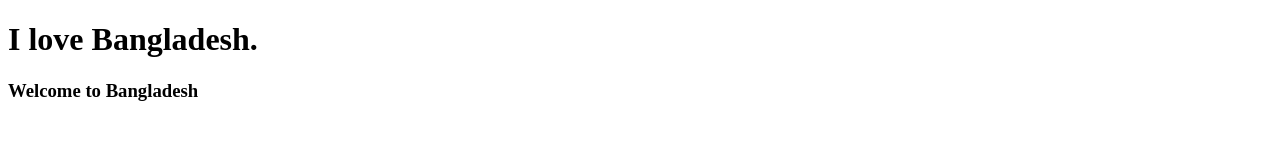
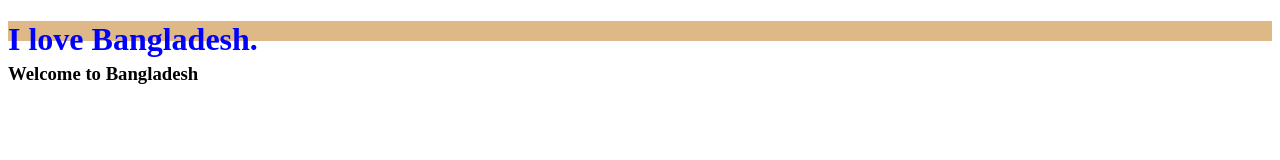
Before and after one commit to Neamat-bge/my-first-repo, a plain HTML site: page index.html in a window 1280 px wide. Drawn offline with Linux system fonts and the light colour scheme.

Commit message:
Color added

```diff
--- a/index.html
+++ b/index.html
@@ -5,11 +5,8 @@
     <meta http-equiv="X-UA-Compatible" content="IE=edge">
     <meta name="viewport" content="width=device-width, initial-scale=1.0">
     <title>My First GitHub Repo</title>
-    <style>
-        p{
+    <link rel="stylesheet" href="style.css">
 
-        }
-    </style>
 </head>
 <body>
    <h1>I love Bangladesh.</h1>
--- /dev/null
+++ b/style.css
@@ -0,0 +1,5 @@
+h1{
+    color:blue;
+    height: 20px;
+    background-color: burlywood;
+}
```
